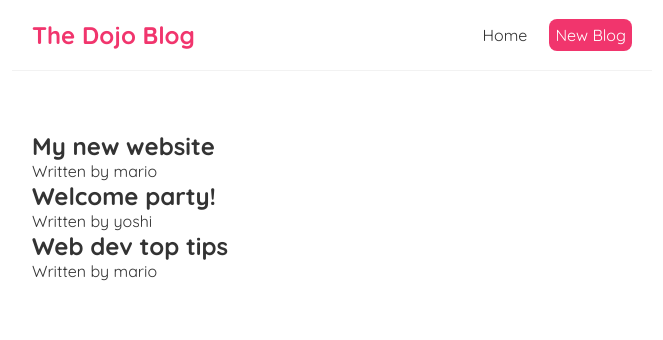
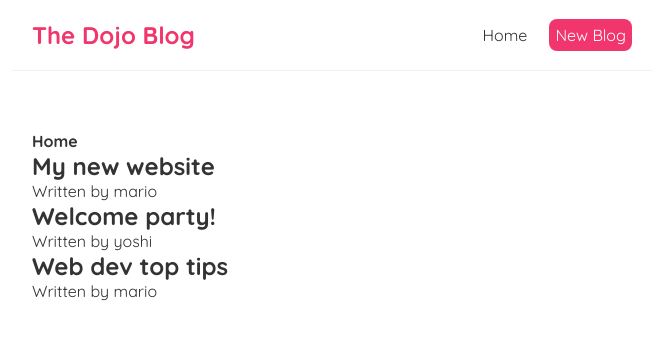
Before and after one commit to gitjua/myreactone, a React (Create React App) app: page / in a window 1280 px wide. Shown: the top 340 px of the page, without its empty margins (308-971 px from the left). Built offline with nearby package versions, Linux system fonts and the light colour scheme.

Commit message:
Home added at the top

```diff
--- a/src/Home.js
+++ b/src/Home.js
@@ -9,7 +9,8 @@ const Home = () => {
 
   return (
     <div className="home">
-      {blogs.map(blog => (
+      <b>Home</b>
+      {blogs.map( blog => (
         <div className="blog-preview" key={blog.id} >
           <h2>{ blog.title }</h2>
           <p>Written by { blog.author }</p>
```
